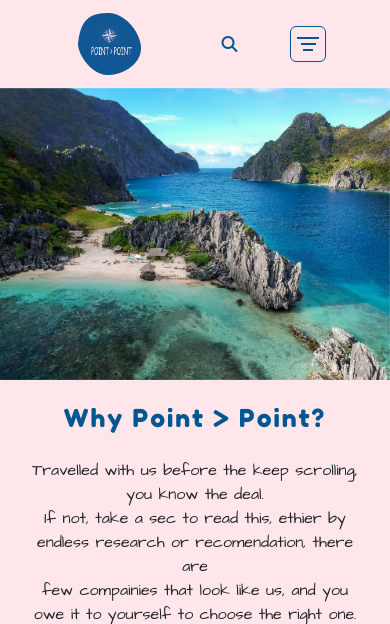
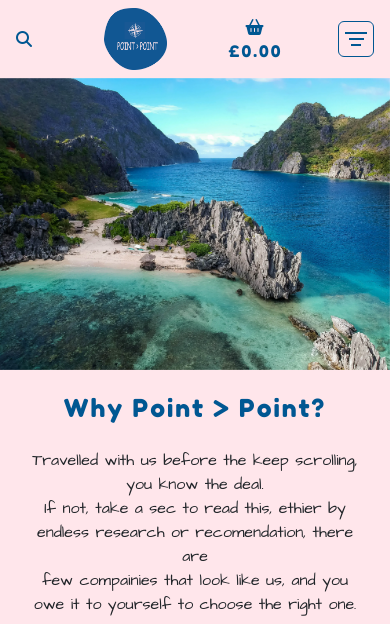
Before and after one commit to JJBR13/Justin-Brown-Milestone-Project4, a Django app: page / in a window 390 px wide. Shown: the top 624 px of the page. Run offline with Django 3.2, Linux system fonts and the light colour scheme; some libraries are stand-ins or nearby versions.

Commit message:
Navebar brokendwon into man & mobile-top-header.html

```diff
--- a/home/templates/home/index.html
+++ b/home/templates/home/index.html
@@ -3,15 +3,6 @@
 
 {% block extra_css %}
   <link rel="stylesheet" href="{% static 'home/css/home.css' %}">
-{% endblock %}
-
-{% block page_header %}
-  <div class="container header-container">
-    <div class="row">
-      <div class="col">
-      </div>
-    </div>
-  </div>
 {% endblock %}
 
 {% block content %}
--- a/static/css/base.css
+++ b/static/css/base.css
@@ -22,6 +22,11 @@ body {
 
 .header-design {
     background-color: #FFE6EB;
+    padding-left: 0;
+    padding-right: 0;
+    margin-left: 0;
+    margin-right: 0;
+    width: 100%; /* Set width to 100% to make it full width */
 }
 
 .hide {
@@ -60,6 +65,12 @@ body {
 
 .nav-link:hover {
     color: #005792;
+}
+
+ul.no-bullets {
+    list-style-type: none;
+    padding: 0;
+    margin: 0;
 }
 
 /*---------------------------------------------------------------  Search bar */
@@ -128,3 +139,18 @@ input[type="search"]::-webkit-search-decoration,
 input[type="search"]::-webkit-search-cancel-button,
 input[type="search"]::-webkit-search-results-button,
 input[type="search"]::-webkit-search-results-decoration { display: none; }
+
+/*---------------------------------------------------------------  Media Queries */
+
+@media (max-width: 368px) {
+    #navicon, .navbar-toggler {
+      width: 100%;
+      margin-top: 10px;
+      /* padding: 5px; */
+    }
+
+    button span {
+        text-align: center;
+    }
+
+  }
--- a/templates/base.html
+++ b/templates/base.html
@@ -2,6 +2,7 @@
 
 <!doctype html>
 <html lang="en">
+
 <head>
   {% block meta %}
   <meta http-equiv="X-UA-Compatible" content="ie=edge">
@@ -26,8 +27,8 @@
   {% block corejs %}
   <!-- Bootstrap js -->
   <script src="https://cdn.jsdelivr.net/npm/bootstrap@5.3.0-alpha3/dist/js/bootstrap.bundle.min.js"
-          integrity="sha384-ENjdO4Dr2bkBIFxQpeoTz1HIcje39Wm4jDKdf19U8gI4ddQ3GYNS7NTKfAdVQSZe"
-          crossorigin="anonymous"></script>
+    integrity="sha384-ENjdO4Dr2bkBIFxQpeoTz1HIcje39Wm4jDKdf19U8gI4ddQ3GYNS7NTKfAdVQSZe" crossorigin="anonymous">
+  </script>
   <!-- Font Awesome -->
   <script src="https://kit.fontawesome.com/487ad78726.js" crossorigin="anonymous"></script>
   <!-- Custom js -->
@@ -43,31 +44,39 @@
 <body>
   <header>
     <!-- Navbar -->
-    <nav class="navbar navbar-expand-md px-5 header-design">
-      <!--Logo Image sm up -->
-      <a class="navbar-brand d-flex justify-content-center d-md-none" href="{url 'home'}">
-        <img src="/media/logo.png" class="logo" alt="logo">
-      </a>
-
+    <nav class="navbar navbar-expand-md px-lg-5 header-design">
       <!-- search btn -->
       <a id="search-btn" class="icon" onclick="searchBlock()">
-          <i class="fa-solid fa-magnifying-glass"></i>
+        <i class="fa-solid fa-magnifying-glass px-3"></i>
       </a>
       <a id="close" class="hide icon" onclick="reHide()">
-        <i class="fa-solid fa-x"></i>
+        <i class="fa-solid fa-x px-3"></i>
       </a>
-
+      {% include 'includes/mobile-top-header.html' %}
       <!-- Burger btn -->
-      <div class="p-3">
-        <button class="navbar-toggler" type="button" data-bs-toggle="collapse" data-bs-target="#navBurger" aria-controls="navbarSupportedContent" aria-expanded="false" aria-label="Toggle navigation">
+        <button class="navbar-toggler mx-3" type="button" data-bs-toggle="collapse" data-bs-target="#navBurger"
+          aria-controls="navbarSupportedContent" aria-expanded="false" aria-label="Toggle navigation">
           <span></span>
           <span></span>
           <span></span>
         </button>
+        {% include 'includes/main-nav.html' %}
+    </nav>
+
+    <!-- Search bar -->
+    <div id="search-bar" class="container-fluid hide pt-2 pb-2">
+      <div class="row">
+        <div class="d-md-none col-md-3"></div>
+        <div class="col-sm-12 col-md-6">
+          <form role="search">
+            <input class="form-control me-2" type="search" placeholder="Search" aria-label="Search">
+          </form>
+        </div>
+      </div>
+      <div class="d-md-none col-md-3"></div>
     </div>
 
-      <div class="container justify-content-center">
-        <div class="collapse navbar-collapse justify-content-center" id="navBurger">
+    <div class="collapse navbar-collapse justify-content-center w-100 px-3" id="navBurger">
       <ul class="navbar-nav">
           <li class="nav-item active pt-3">
               <a class="nav-link" href="#">Home</a>
@@ -118,38 +127,8 @@
                   <li><a class="dropdown-item" href="#">Ask us anything</a></li>
                   {% endif %}
               </ul>
-
+          </li>
       </ul>
-        </div>
-      </div>
-
-      <!-- Basket -->
-      <li class="list-inline-item d-flex justify-content-end px-3 d-none d-md-block">
-        <a class="{% if grand_total %}text-info font-weight-bold{% else %}text-black{% endif %} nav-link" href="">
-          <div class="text-center">
-            <a class="icon"><i class="fa-solid fa-basket-shopping"></i></a>
-            <p class="my-0">
-              {% if grand_total %}
-              £{{ grand_total|floatformat:2 }}
-              {% else %}
-              £0.00
-              {% endif %}
-            </p>
-          </div>
-        </a>
-      </li>
-    </nav>
-    <!-- Search bar -->
-    <div id="search-bar" class="container-fluid hide  pt-2 pb-2">
-      <div class="row">
-        <div class="col-3"></div>
-        <div class="col-6">
-          <form role="search">
-            <input class="form-control me-2" type="search" placeholder="Search" aria-label="Search">
-          </form>
-        </div>
-      </div>
-      <div class="col-3"></div>
   </div>
   </header>
 
@@ -167,4 +146,5 @@
   {% endblock %}
 
 </body>
+
 </html>
--- /dev/null
+++ b/templates/includes/main-nav.html
@@ -0,0 +1,67 @@
+<div class="d-none d-md-block">
+    <ul class="navbar-nav col-12">
+        <li class="nav-item active pt-3">
+            <a class="nav-link" href="#">Home</a>
+        </li>
+        <!-- Tour Dropdown -->
+        <li class="nav-item dropdown megamenu pt-3">
+            <a class="nav-link dropdown-toggle" href="#" role="button" data-toggle="dropdown" data-bs-toggle="dropdown"
+                aria-expanded="false">
+                Our Trips
+            </a>
+            <div class="dropdown-menu" aria-labelledby="toursDropdown">
+                <a class="dropdown-item" href="#">Indonesia</a>
+                <a class="dropdown-item" href="#">Philippines</a>
+                <a class="dropdown-item" href="#">Japan</a>
+            </div>
+        </li>
+
+        <!--Logo Image  -->
+        <a class="navbar-brand d-flex justify-content-center d-none d-md-block" href="{url 'home'}">
+            <img src="/media/logo.png" class="logo" alt="logo">
+        </a>
+
+        <li class="nav-item pt-3">
+            <a class="nav-link" href="#">About</a>
+        </li>
+        <li class="nav-item pt-3">
+            <a class="nav-link" href="#">Contact</a>
+        </li>
+        <!-- Profile Dropdown -->
+        <li class="nav-item dropdown megamenu pt-3">
+            <a class="nav-link dropdown-toggle" href="#" role="button" data-bs-toggle="dropdown" aria-expanded="false">
+                Profile
+            </a>
+            <ul class="dropdown-menu">
+                {% if request.user.is_authenticated %}
+                {% if request.user.is_superuser %}
+                <a href="" class="dropdown-item">Admin Tour Management</a>
+                {% endif %}
+                <li><a class="dropdown-item" href="#">My Profile</a></li>
+                <li><a class="dropdown-item" href="{% url 'account_logout' %}">Logout</a></li>
+                {% else %}
+                <li><a class="dropdown-item" href="{% url 'account_signup' %}">Signup</a></li>
+                <li><a class="dropdown-item" href="{% url 'account_login' %}">Login</a></li>
+                <li>
+                    <hr class="dropdown-divider">
+                </li>
+                <li><a class="dropdown-item" href="#">Ask us anything</a></li>
+                {% endif %}
+            </ul>
+        </li>
+        <!-- Basket -->
+        <li class="list-inline-item d-flex justify-content-end d-none d-md-block">
+            <a class="{% if grand_total %}text-info font-weight-bold{% else %}text-black{% endif %} nav-link" href="">
+                <div class="text-center align-items-center">
+                    <a class="icon"><i class="fa-solid fa-basket-shopping p-0"></i></a>
+                    <p class="my-0">
+                        {% if grand_total %}
+                        £{{ grand_total|floatformat:2 }}
+                        {% else %}
+                        £0.00
+                        {% endif %}
+                    </p>
+                </div>
+            </a>
+        </li>
+    </ul>
--- /dev/null
+++ b/templates/includes/mobile-top-header.html
@@ -0,0 +1,23 @@
+<ul class="d-block d-md-none d-flex justify-content-center align-items-center  no-bullets">
+    <!--Logo Image sm up -->
+    <li>
+        <a class="navbar-brand" href="{url 'home'}">
+            <img src="/media/logo.png" class="logo" alt="logo">
+        </a>
+    </li>
+    <!-- Basket -->
+    <li class="px-3">
+        <a class="{% if grand_total %}text-info font-weight-bold{% else %}text-black{% endif %} nav-link" href="">
+            <div class="text-center">
+                <a class="icon"><i class="fa-solid fa-basket-shopping"></i></a>
+                <p class="my-0">
+                    {% if grand_total %}
+                    £{{ grand_total|floatformat:2 }}
+                    {% else %}
+                    £0.00
+                    {% endif %}
+                </p>
+            </div>
+        </a>
+    </li>
+</ul>
```
Lines whose indentation alone changed are shown as unchanged.
